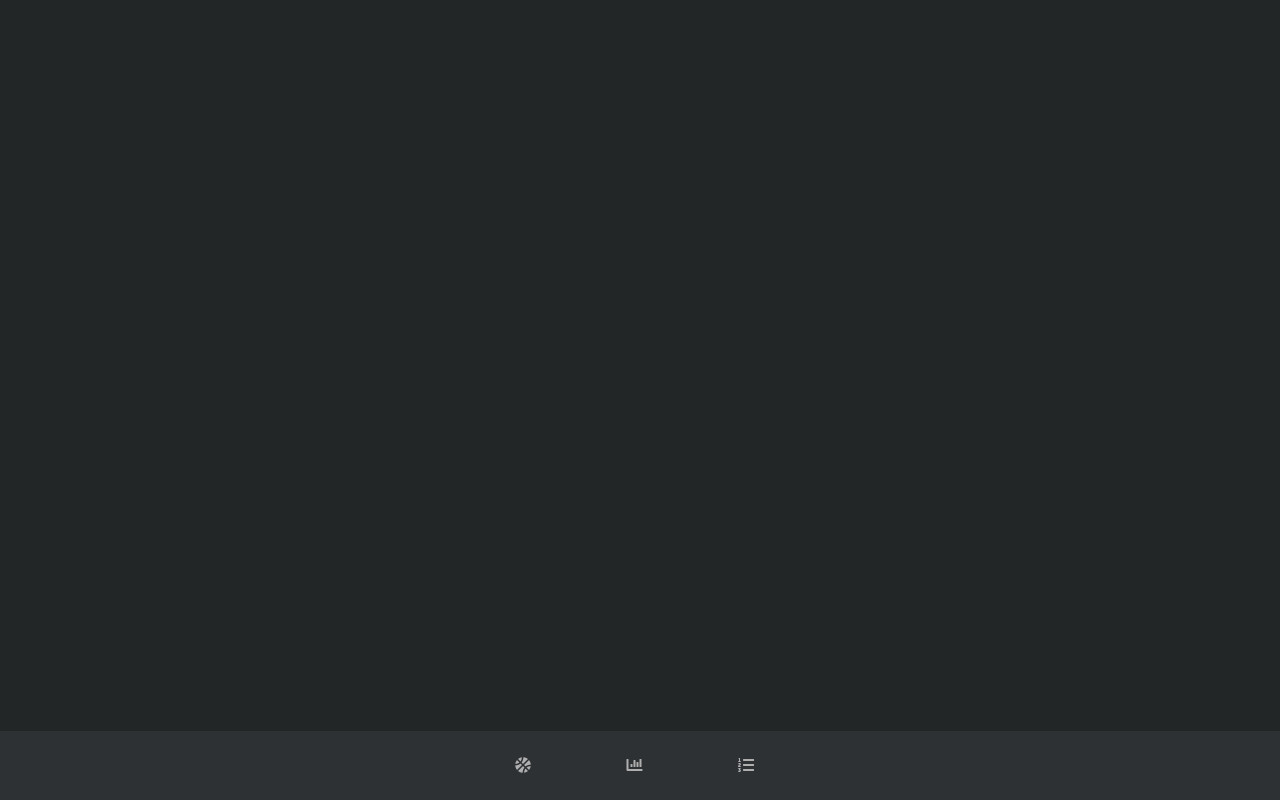
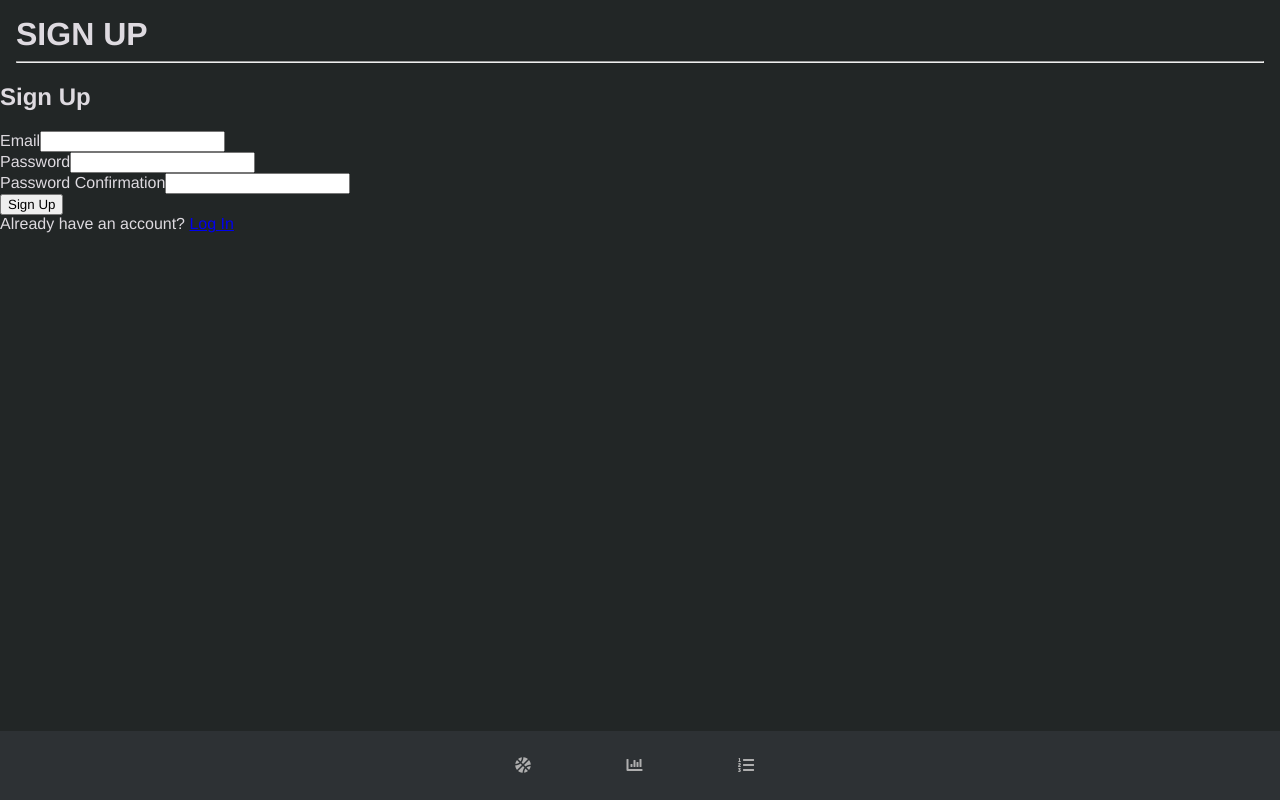
Before and after one commit to jaredami/shot-tracker, a React (Create React App) app: page /signup in a window 1280 px wide. Built offline with nearby package versions, Linux system fonts and the light colour scheme.

Commit message:
Add Signup component

```diff
--- a/src/components/App.js
+++ b/src/components/App.js
@@ -9,6 +9,7 @@ import History from "./History";
 import Nav from "./Nav";
 import Rankings from "./Rankings";
 import Session from "./Session";
+import Signup from "./Signup";
 
 function App() {
   return (
@@ -16,7 +17,14 @@ function App() {
       <div className="main-wrapper">
         <Switch>
           <Route exact path="/">
-            <Redirect to="/train" />
+            <Redirect to="/signup" />
+          </Route>
+          <Route path="/signup">
+            <div className="header-container">
+              <h1 className="header">SIGN UP</h1>
+              <hr />
+            </div>
+            <Signup />
           </Route>
           <Route path="/train">
             <div className="header-container">
--- /dev/null
+++ b/src/components/Signup.js
@@ -0,0 +1,64 @@
+import React, { useRef, useState } from "react";
+// import { useAuth } from "../contexts/AuthContext";
+import { Link, useHistory } from "react-router-dom";
+
+export default function Signup() {
+  const emailRef = useRef();
+  const passwordRef = useRef();
+  const passwordConfirmRef = useRef();
+  const { signup } = () => {};
+  // const { signup } = useAuth();
+  const [error, setError] = useState("");
+  const [loading, setLoading] = useState(false);
+  const history = useHistory();
+
+  async function handleSubmit(e) {
+    e.preventDefault();
+
+    if (passwordRef.current.value !== passwordConfirmRef.current.value) {
+      return setError("Passwords do not match");
+    }
+
+    try {
+      setError("");
+      setLoading(true);
+      await signup(emailRef.current.value, passwordRef.current.value);
+      history.push("/");
+    } catch {
+      setError("Failed to create an account");
+    }
+
+    setLoading(false);
+  }
+
+  return (
+    <>
+      <div>
+        <div>
+          <h2 className="text-center mb-4">Sign Up</h2>
+          {error && <div variant="danger">{error}</div>}
+          <div onSubmit={handleSubmit}>
+            <div id="email">
+              <label>Email</label>
+              <input type="email" ref={emailRef} required />
+            </div>
+            <div id="password">
+              <label>Password</label>
+              <input type="password" ref={passwordRef} required />
+            </div>
+            <div id="password-confirm">
+              <label>Password Confirmation</label>
+              <input type="password" ref={passwordConfirmRef} required />
+            </div>
+            <button disabled={loading} className="w-100" type="submit">
+              Sign Up
+            </button>
+          </div>
+        </div>
+      </div>
+      <div className="w-100 text-center mt-2">
+        Already have an account? <Link to="/login">Log In</Link>
+      </div>
+    </>
+  );
+}
```
